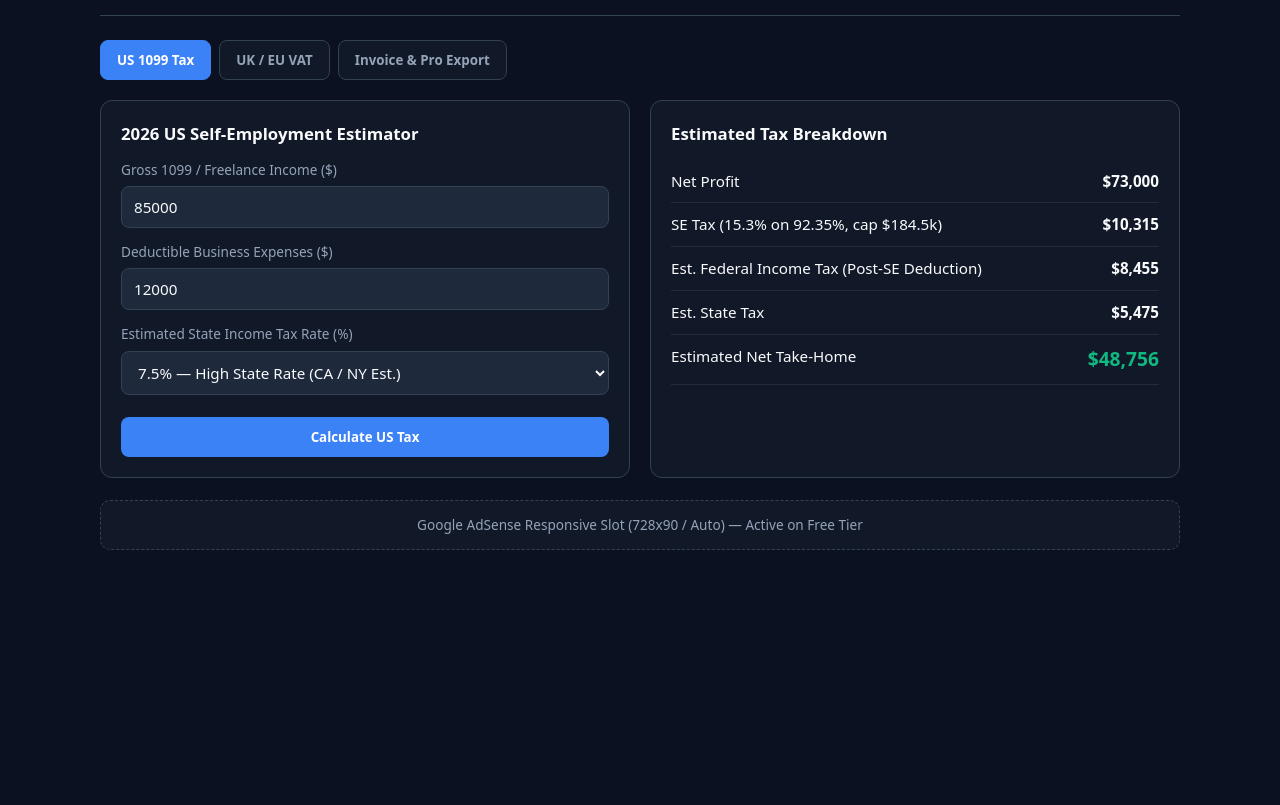
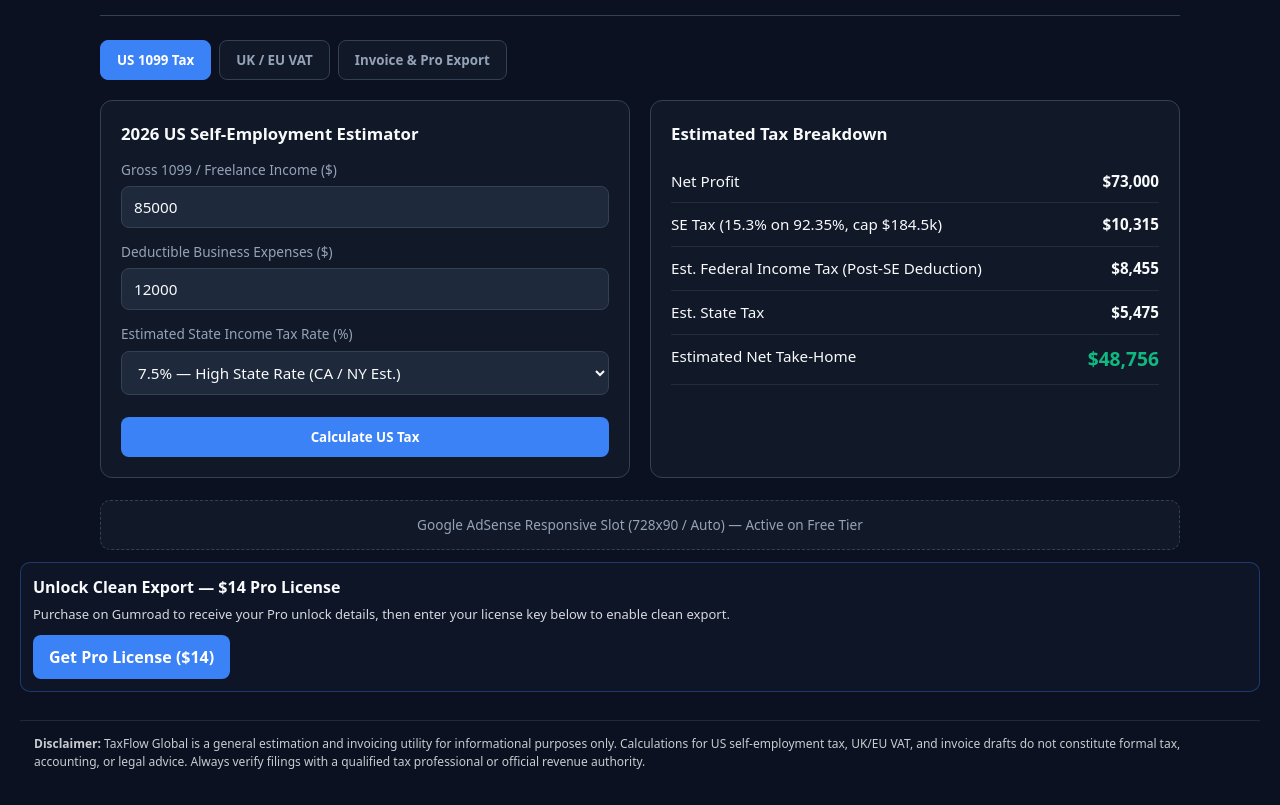
Before and after one commit to appiahjohn242-cloud/taxflow-global, a browser extension: page index.html in a window 1280 px wide. Shown: the part 77-882 px from the top of the page. Before the commit the page ends 800 px from the top, so only its background shows below. Drawn offline with Linux system fonts and the light colour scheme.

Commit message:
Add Gumroad Pro checkout link and tax disclaimer

```diff
--- a/index.html
+++ b/index.html
@@ -161,7 +161,13 @@
     </div>
   </div>
 
-  <script>
+
+<div id="gumroadCheckoutBox" style="margin:12px 0;padding:12px;border:1px solid rgba(59,130,246,0.35);border-radius:10px;background:rgba(15,23,42,0.75);">
+  <div style="font-weight:600;margin-bottom:6px;">Unlock Clean Export — $14 Pro License</div>
+  <div style="font-size:13px;opacity:0.85;margin-bottom:10px;">Purchase on Gumroad to receive your Pro unlock details, then enter your license key below to enable clean export.</div>
+  <a href="https://appiahjohn0.gumroad.com/l/xtclsy" target="_blank" rel="noopener noreferrer" style="display:inline-block;padding:10px 16px;border-radius:8px;background:#3b82f6;color:#ffffff;text-decoration:none;font-weight:600;">Get Pro License ($14)</a>
+</div>
+<script>
     const STATE_KEY = 'taxflow_pro_unlocked_v1';
     let isPro = false;
     try { isPro = localStorage.getItem(STATE_KEY) === 'true'; } catch (e) {}
@@ -273,5 +279,9 @@
     calcVat();
     updateProUI();
   </script>
+
+<footer id="taxflowDisclaimer" style="margin-top:28px;padding:14px;border-top:1px solid rgba(148,163,184,0.2);font-size:12px;line-height:1.5;opacity:0.8;">
+  <strong>Disclaimer:</strong> TaxFlow Global is a general estimation and invoicing utility for informational purposes only. Calculations for US self-employment tax, UK/EU VAT, and invoice drafts do not constitute formal tax, accounting, or legal advice. Always verify filings with a qualified tax professional or official revenue authority.
+</footer>
 </body>
 </html>
```
